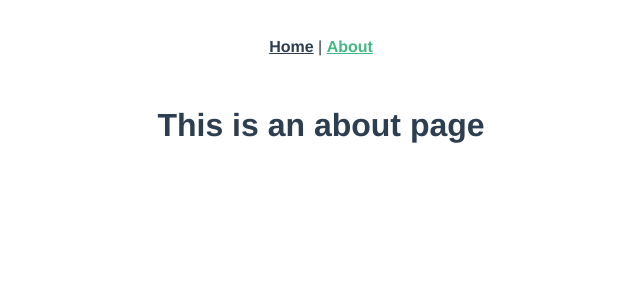
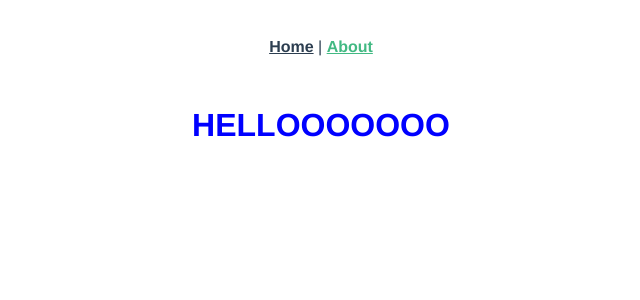
Before and after one commit to gameg0065/Pakeliui, a Vue app in the folder Front-end/: page /#/about in a window 1280 px wide. Shown: the top 300 px of the page, without its empty margins (319-959 px from the left). Built offline with nearby package versions, Linux system fonts and the light colour scheme.

Commit message:
Testuojamas

```diff
--- /dev/null
+++ b/Front-end/src/assets/styles/about.scss
@@ -0,0 +1,3 @@
+h1 {
+    color: blue;
+}
--- a/Front-end/src/views/About.vue
+++ b/Front-end/src/views/About.vue
@@ -1,5 +1,8 @@
 <template>
   <div class="about">
-    <h1>This is an about page</h1>
+    <h1>HELLOOOOOOO</h1>
   </div>
 </template>
+<style lang="scss">
+  @import "../assets/styles/about.scss"
+</style>
```
Also changed, not shown: 1 other file (tests, documents, lock files or other folders).
